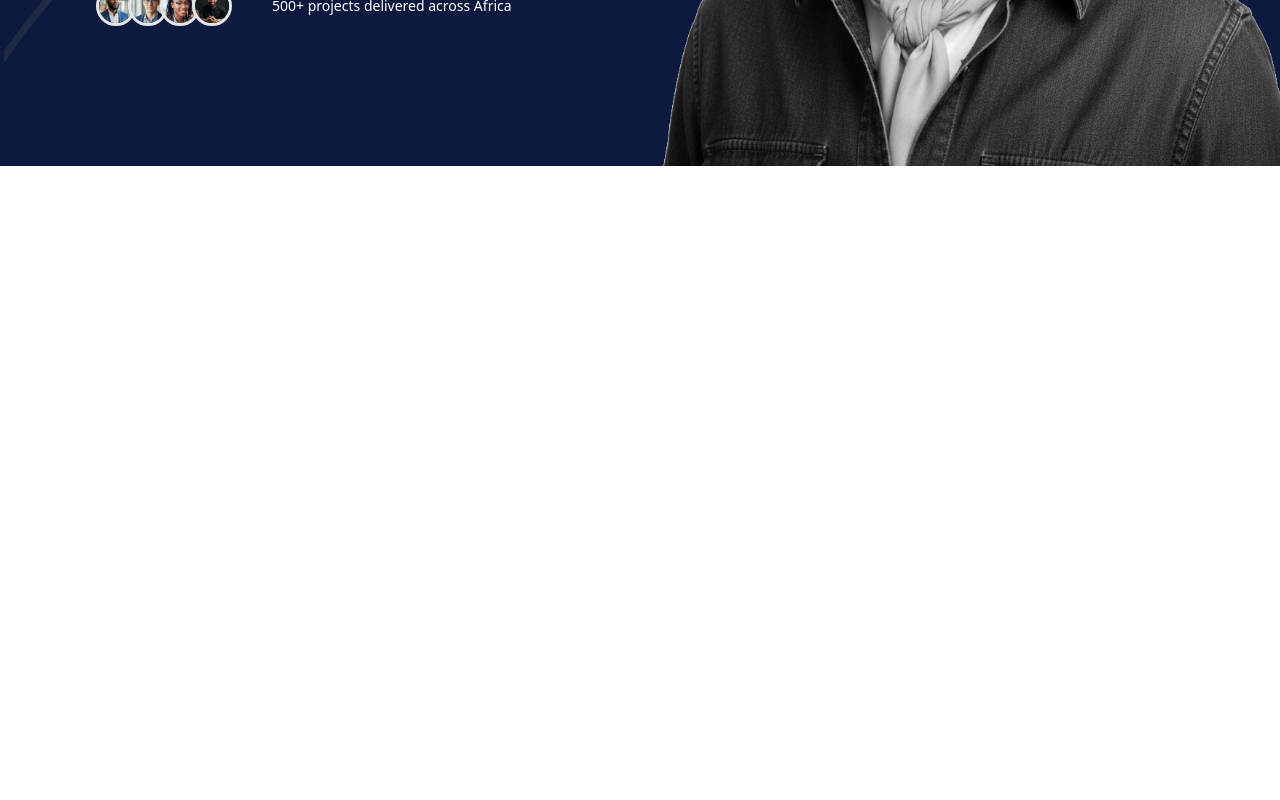
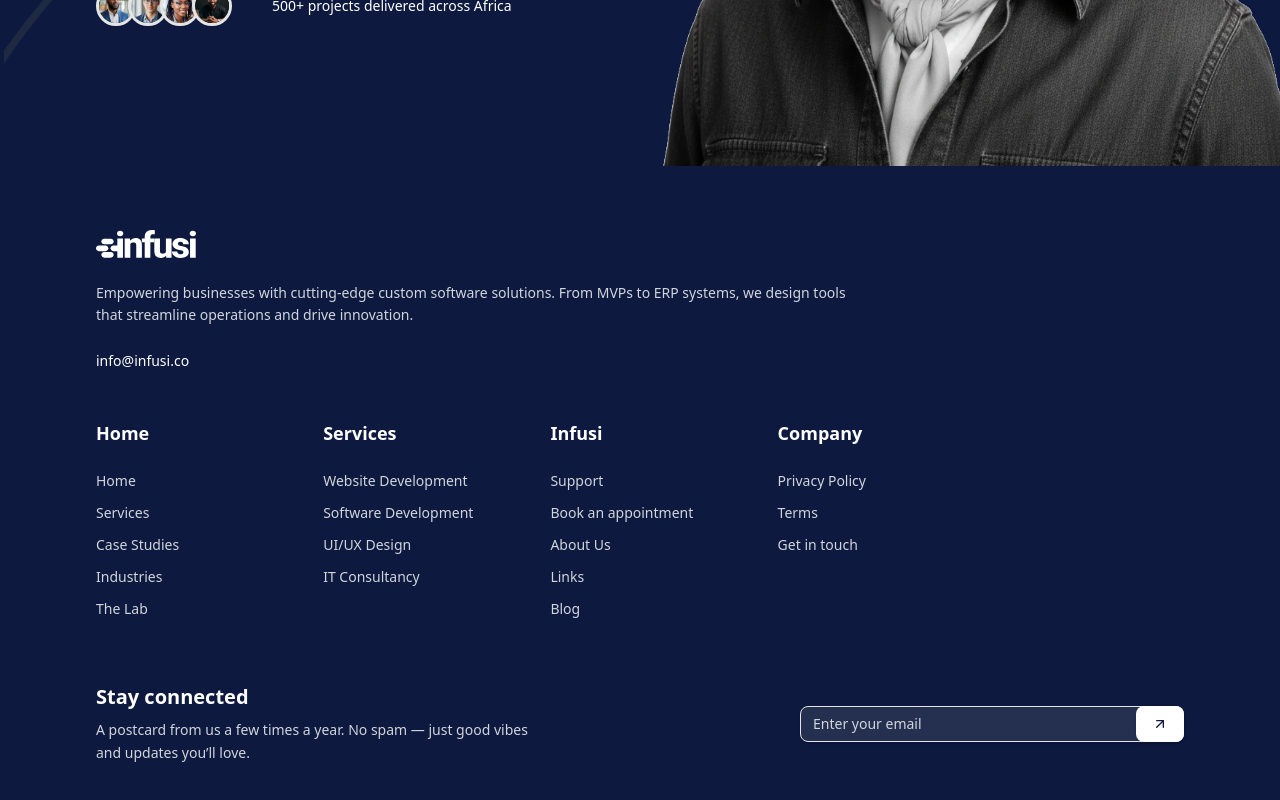
Before and after one commit to infusi-gh/infusi-web, a Next.js app: page / in a window 1280 px wide. Shown: the part 594-1394 px from the top of the page. Before the commit the page ends 800 px from the top, so only its background shows below. Built offline with nearby package versions, Linux system fonts and the light colour scheme.

Commit message:
feat(footer): add the footer section

```diff
--- a/src/app/layout.tsx
+++ b/src/app/layout.tsx
@@ -2,6 +2,7 @@ import type { Metadata } from "next"
 import { Geist, Geist_Mono } from "next/font/google"
 import "./globals.css"
 import { Navbar } from "@/components/Navbar"
+import Footer from "@/components/Footer"
 // import Navbar from "@/components/Navbar"
 
 const geistSans = Geist({
@@ -37,6 +38,7 @@ export default function RootLayout({
         <Navbar />
         {children}
       </body>
+      <Footer />
     </html>
   )
 }
--- /dev/null
+++ b/src/components/Footer.tsx
@@ -0,0 +1,113 @@
+import Image from "next/image"
+import Link from "next/link"
+import React from "react"
+import { Input } from "./ui/input"
+import { Button } from "./ui/button"
+import { ArrowUpRight } from "lucide-react"
+
+function Footer() {
+  return (
+    <footer className="bg-[#0D193E] text-white section-padding py-16">
+      <div className="max-w-7xl mx-auto gap-12 ">
+        {/* --- Company Info --- */}
+        <div className="space-y-6 col-span-2 mb-12">
+          <Link href="/" className="flex items-center gap-2">
+            <Image
+              src="/logo-light.svg"
+              alt="Infusi LLC"
+              width={100}
+              height={100}
+              className="object-contain"
+            />
+          </Link>
+          <p className="text-sm leading-relaxed text-gray-300 max-w-3xl">
+            Empowering businesses with cutting-edge custom software solutions.
+            From MVPs to ERP systems, we design tools that streamline operations
+            and drive innovation.
+          </p>
+          <p className="text-sm font-medium">info@infusi.co</p>
+        </div>
+
+        {/* --- Links Section --- */}
+        <div className="grid grid-cols-1 sm:grid-cols-2 lg:grid-cols-5 gap-12">
+          <div className="space-y-6">
+            <h3 className="font-semibold text-lg">Home</h3>
+            <ul className="space-y-3 text-gray-300 text-sm">
+              <li>
+                <Link href="/">Home</Link>
+              </li>
+              <li>
+                <Link href="/services">Services</Link>
+              </li>
+              <li>
+                <Link href="/case-studies">Case Studies</Link>
+              </li>
+              <li>
+                <Link href="/industries">Industries</Link>
+              </li>
+              <li>
+                <Link href="/lab">The Lab</Link>
+              </li>
+            </ul>
+          </div>
+
+          <div className="space-y-6">
+            <h3 className="font-semibold text-lg">Services</h3>
+            <ul className="space-y-3 text-gray-300 text-sm">
+              <li>Website Development</li>
+              <li>Software Development</li>
+              <li>UI/UX Design</li>
+              <li>IT Consultancy</li>
+            </ul>
+          </div>
+
+          <div className="space-y-6">
+            <h3 className="font-semibold text-lg">Infusi</h3>
+            <ul className="space-y-3 text-gray-300 text-sm">
+              <li>Support</li>
+              <li>Book an appointment</li>
+              <li>About Us</li>
+              <li>Links</li>
+              <li>Blog</li>
+            </ul>
+          </div>
+
+          <div className="space-y-6">
+            <h3 className="font-semibold text-lg">Company</h3>
+            <ul className="space-y-3 text-gray-300 text-sm">
+              <li>Privacy Policy</li>
+              <li>Terms</li>
+              <li>Get in touch</li>
+            </ul>
+          </div>
+        </div>
+      </div>
+      {/* --- Newsletter --- */}
+      <div className="max-w-7xl mx-auto mt-16 pb-10  border-b-[0.1px] border-white/10 flex flex-col md:flex-row items-center justify-between gap-6">
+        <div className="max-w-md">
+          <h2 className="text-xl font-semibold mb-2">Stay connected</h2>
+          <p className="text-gray-300 text-sm leading-relaxed">
+            A postcard from us a few times a year. No spam — just good vibes and
+            updates you’ll love.
+          </p>
+        </div>
+        <form className="relative w-full max-w-sm">
+          <Input
+            placeholder="Enter your email"
+            className="bg-white/10 border-[0.2px] border-white/20 text-white placeholder:text-gray-300 pr-12" // add padding-right so text doesn't overlap button
+          />
+          <Button
+            type="submit"
+            className="absolute right-0 top-1/2 -translate-y-1/2 bg-white hover:bg-white/30 text-white  py-2 h-full"
+          >
+            <ArrowUpRight className="h-4 w-4 text-[#0D193E]" />
+          </Button>
+        </form>
+      </div>
+
+      {/* --- Copyright --- */}
+    </footer>
+  )
+}
+
+export default Footer
--- /dev/null
+++ b/src/components/ui/input.tsx
@@ -0,0 +1,22 @@
+import * as React from "react"
+
+import { cn } from "@/lib/utils"
+
+const Input = React.forwardRef<HTMLInputElement, React.ComponentProps<"input">>(
+  ({ className, type, ...props }, ref) => {
+    return (
+      <input
+        type={type}
+        className={cn(
+          "flex h-9 w-full rounded-md border border-input bg-transparent px-3 py-1 text-base shadow-sm transition-colors file:border-0 file:bg-transparent file:text-sm file:font-medium file:text-foreground placeholder:text-muted-foreground focus-visible:outline-none focus-visible:ring-1 focus-visible:ring-ring disabled:cursor-not-allowed disabled:opacity-50 md:text-sm",
+          className
+        )}
+        ref={ref}
+        {...props}
+      />
+    )
+  }
+)
+Input.displayName = "Input"
+
+export { Input }
```
Also changed, not shown: public/logo-light.svg (added).
